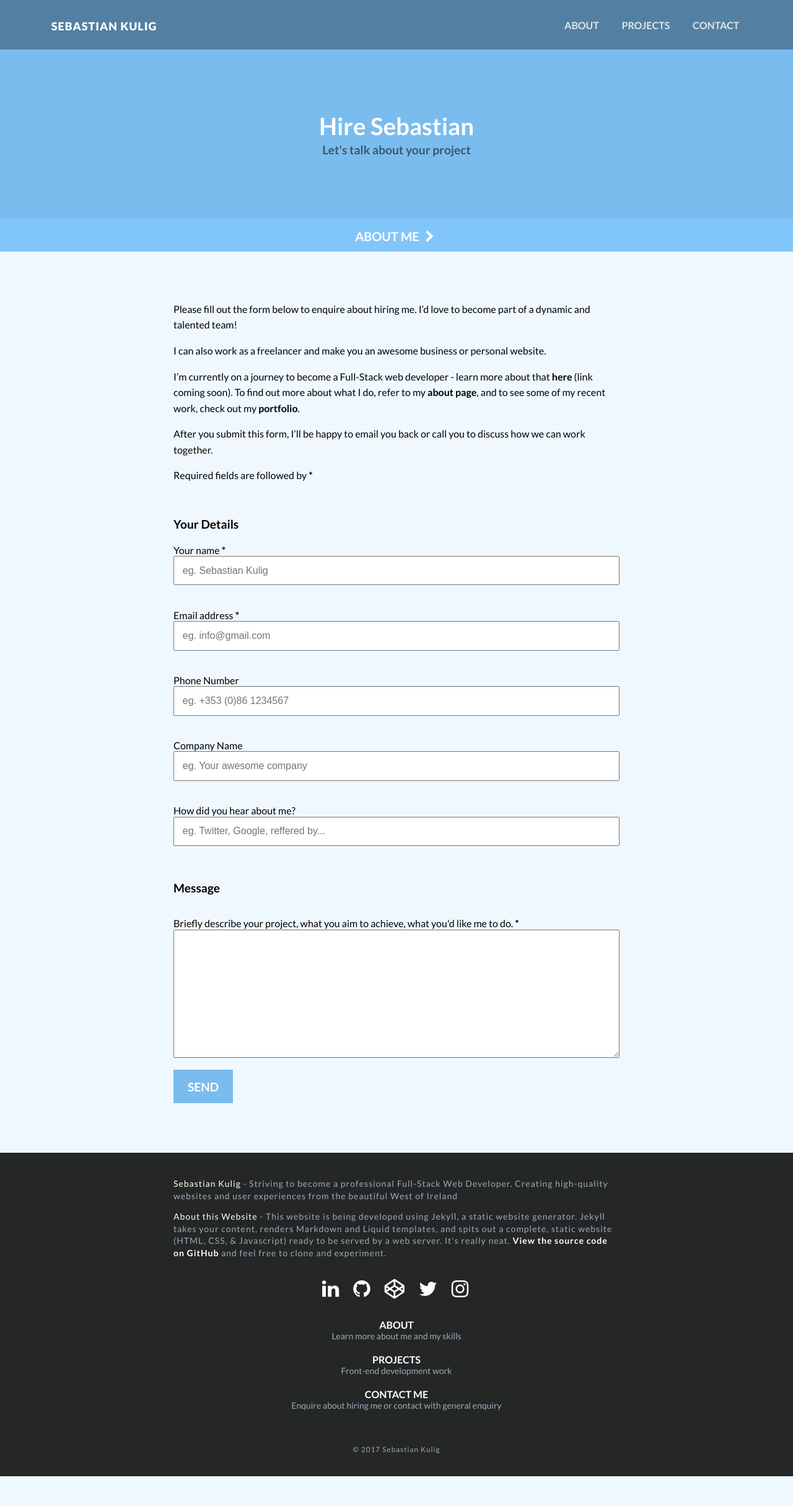
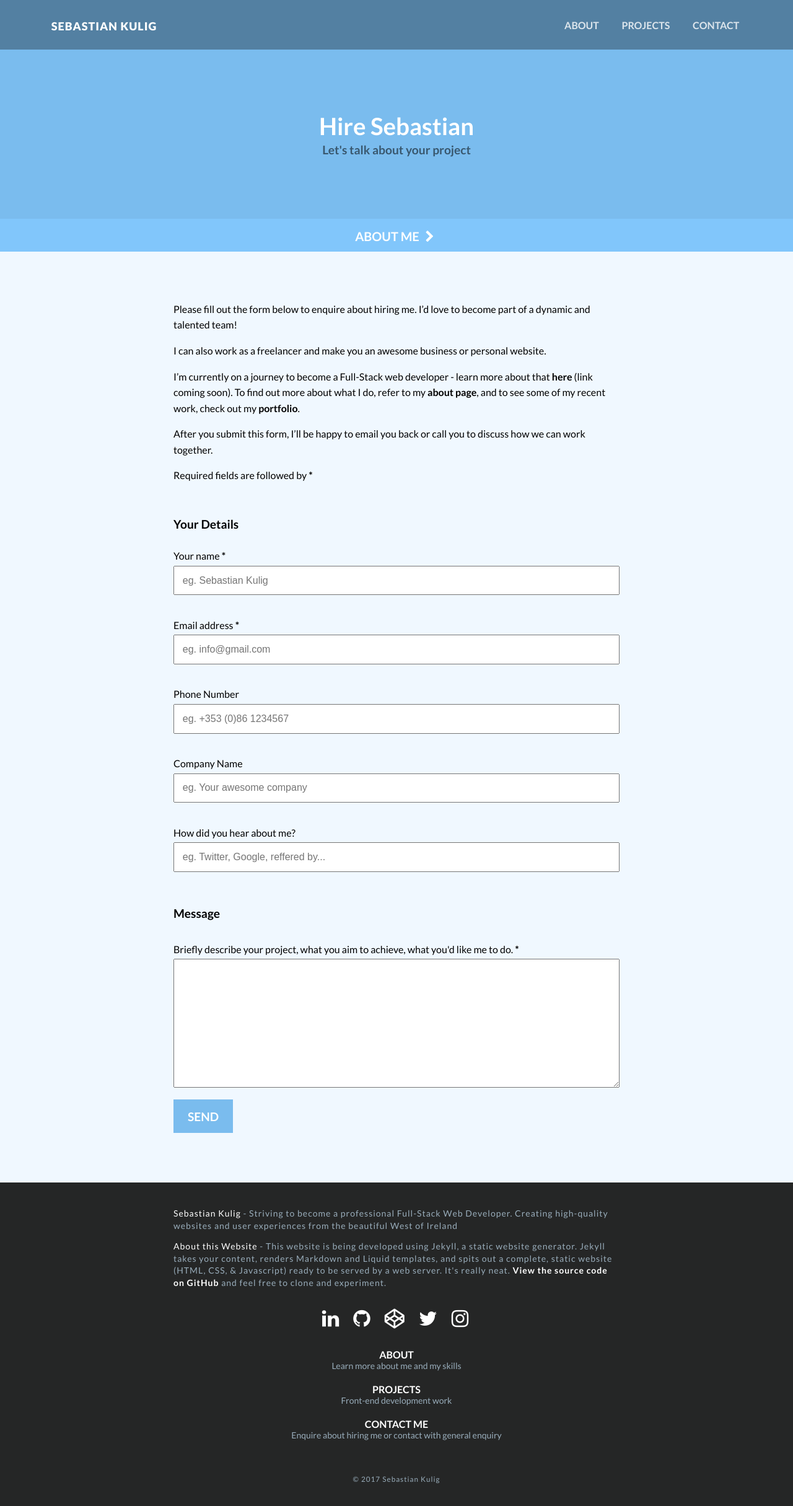
Before and after one commit to sebam2k4/sebastiankulig-Jekyll, a Jekyll site: the page built from source/_pages/contact.md, in a window 1280 px wide. Shown: the whole page at 62% size. Built offline with Jekyll 4.4.1, drawn with Linux system fonts in a browser that asks for light colours; nearby versions of some CDN libraries; before the commit the page ends 2382 px from its top, so only the background shows below that.

Commit message:
updated styles for contact & removed whitespace

```diff
--- a/source/assets/css/main.css
+++ b/source/assets/css/main.css
@@ -22,11 +22,11 @@ section {
 }
 
 * {
-    box-sizing: border-box;
     -webkit-box-sizing: border-box;
     -moz-box-sizing: border-box;
     -ms-box-sizing: border-box;
     -o-box-sizing: border-box;
+    box-sizing: border-box;
     margin: 0;
     padding: 0;
 }
@@ -67,7 +67,6 @@ ul {
 section {
     padding-top: 0px;
     padding-bottom: 0px;
-
     margin: 0 auto;
 }
 
@@ -129,16 +128,12 @@ p {
 
 .logo-name a:hover {
     color: #1F303C;
-
-
 }
 
 @media only screen and (min-width: 768px) {
-
     #header-page {
     position: relative;
     }
-
 }
 
 
@@ -162,8 +157,6 @@ button#mobile-nav {
     transition: all 0.3s ease-out;
 }
 
-
-
 #main-nav {
     clear: both;
     display: none;
@@ -174,7 +167,6 @@ button#mobile-nav {
 .js #main-nav {
     overflow: hidden;
     max-height: 0;
-
 }
 
 #main-nav.active {
@@ -191,7 +183,6 @@ button#mobile-nav {
     margin: 0;
     padding: 0;
     border-top: 3px solid #466C88;
-
 }
 
 #main-nav li {
@@ -203,8 +194,6 @@ button#mobile-nav {
     text-transform: uppercase;
     font-weight: 400;
     font-weight: 700;
-
-
 }
 
 #main-nav ul li a {
@@ -225,7 +214,6 @@ button#mobile-nav {
 }
 
 @media screen and (min-width: 768px) {
-
     #header-page .container {
     padding-top: 20px;
     min-height: 80px;
@@ -263,10 +251,6 @@ button#mobile-nav {
         border: 0;
         display: inline-block; /* not sure */
     }
-
-        #main-nav li#nav-hire-me {
-            background-color: #466C88; /* Look at inline for li. need to make inline-block work in order to fill completely with background-color */
-        }
 }
 
 
@@ -283,7 +267,6 @@ main {
 }
 
 @media only screen and (min-width: 768px) {
-
     main {
         margin-top: 0px;
     }
@@ -312,7 +295,6 @@ header.intro h1 {
     text-transform: uppercase;
     margin-bottom: .7em;
     font-size: 1.4em;
-
 }
 
 header.intro span.break {
@@ -366,7 +348,6 @@ a#view-portfolio:hover {
     header.intro h1 {
     font-size: 1.6em;
 }
-
     header.intro .intro-list {
         display: block;
         margin-bottom: 1em;
@@ -476,7 +457,6 @@ section h2 {
 
 .portfolio-item {
     background: transparent;
-
 }
 
 .portfolio-item img.project {
@@ -484,7 +464,6 @@ section h2 {
     z-index: 100;
     webkit-transition: all 0.4s ease-in-out;
     transition: all 0.4s ease-in-out;
-
 }
 
 .portfolio-item:hover>img {
@@ -804,8 +783,6 @@ article {
         line-height: 1.2;
         padding: 100px 30px;
     }
-
-
 }
 
 /*================*/
@@ -817,6 +794,7 @@ article {
 .content form h2 {
     font-size: 1.2em;
     margin-top: 3em;
+    margin-bottom: .5em;
 }
 
 .content form h2:first-of-type {
@@ -834,6 +812,7 @@ form {
 
 form label{
     margin-top: 1.4em;
+    margin-bottom: .4em;
     width: 100%;
     display: inline-block;
 }
```
Lines whose indentation alone changed are shown as unchanged.
